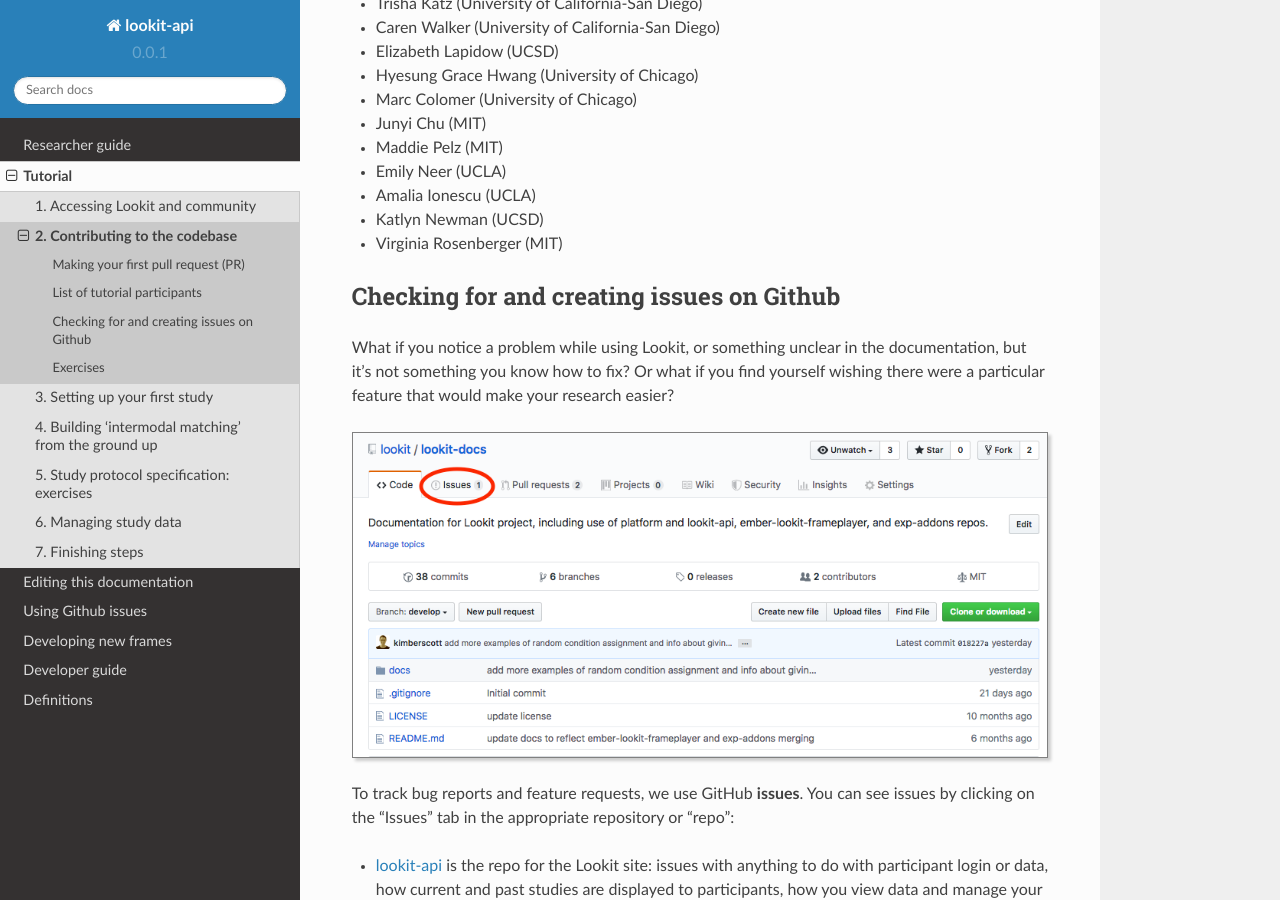
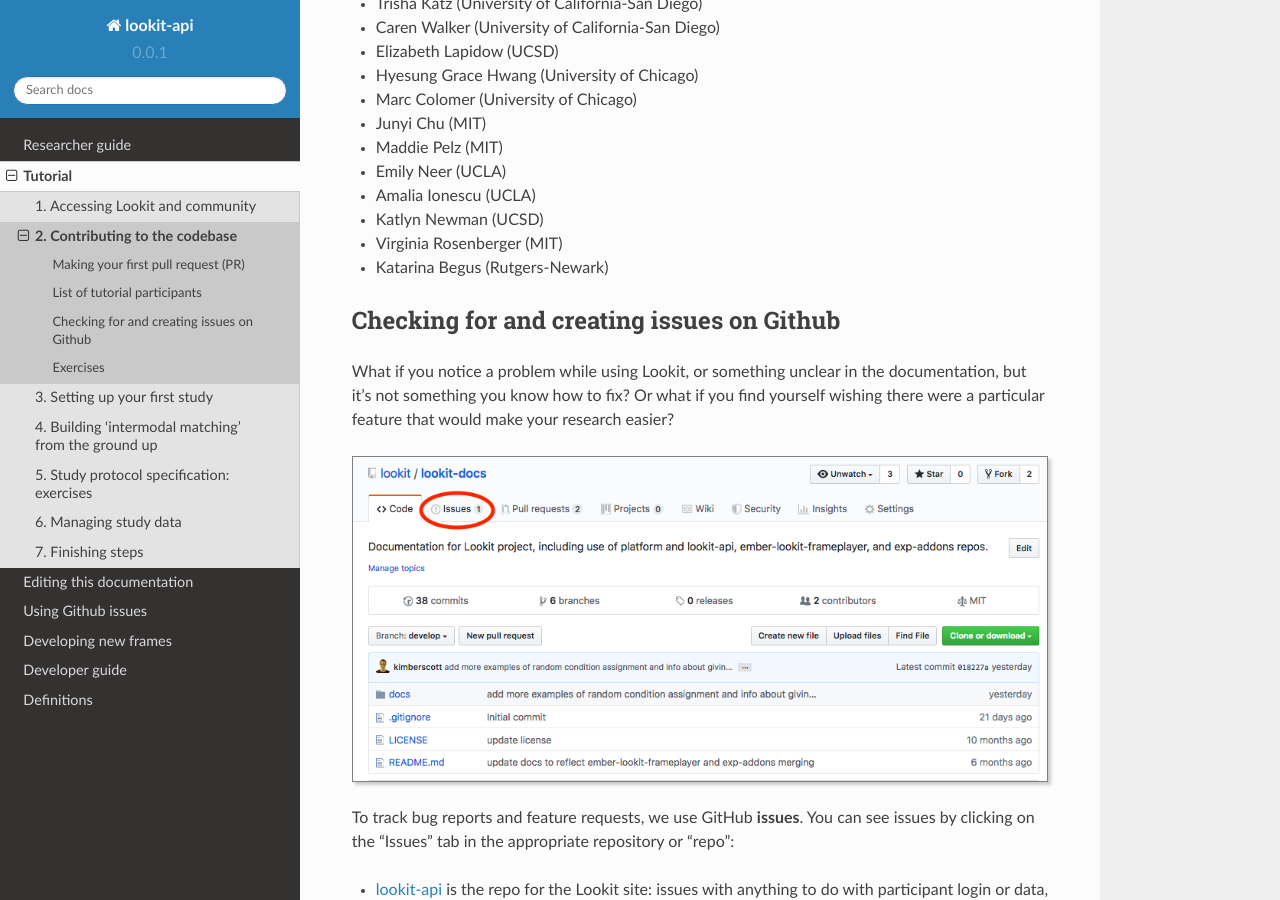
Before and after one commit to lookit/lookit-docs, a Sphinx documentation site: the page built from docs/source/tutorial-contributing.rst, in a window 1280 px wide and 900 px high, scrolled down 3997 px. Built offline with Sphinx 7.4.7 and the Read the Docs theme 2.0.0, drawn with Linux system fonts in a browser that asks for light colours.

Commit message:
Add tutorial participant to list

```diff
--- a/docs/source/tutorial-contributing.rst
+++ b/docs/source/tutorial-contributing.rst
@@ -83,6 +83,7 @@
 - Amalia Ionescu (UCLA)
 - Katlyn Newman (UCSD)
 - Virginia Rosenberger (MIT)
+- Katarina Begus (Rutgers-Newark)
 
 .. _Github issues overview:
 
```
